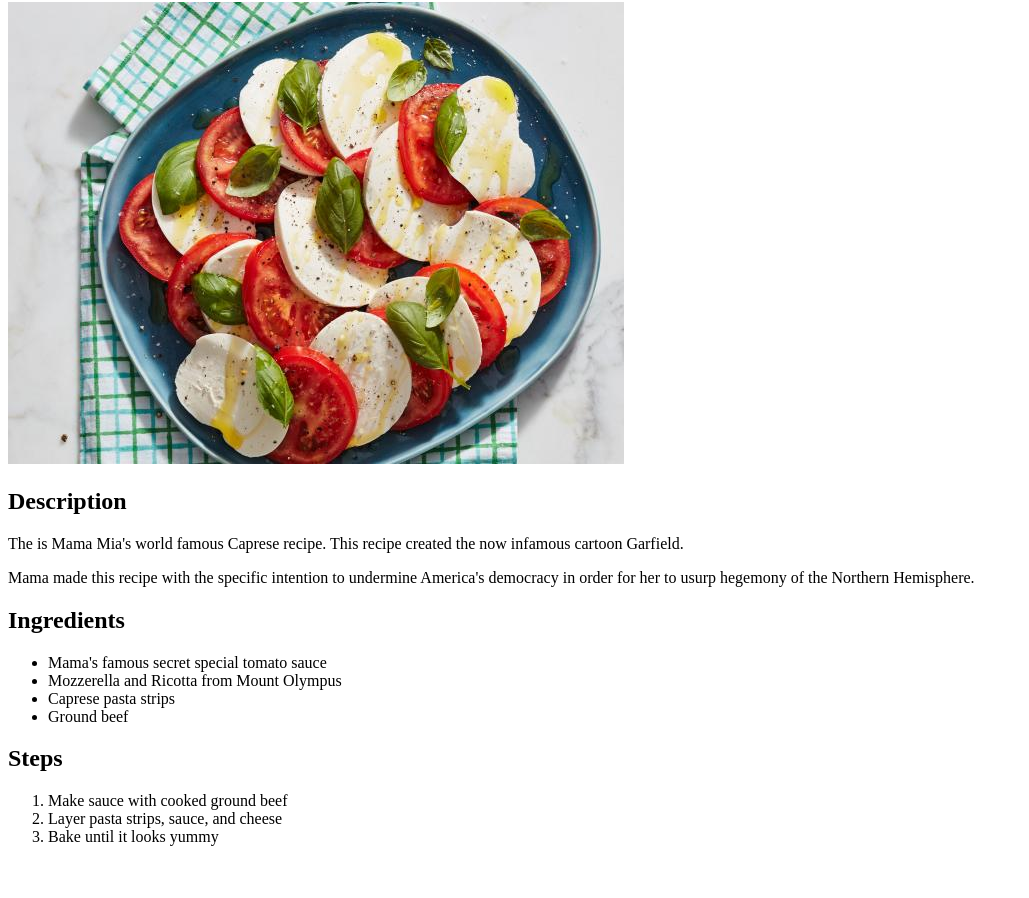
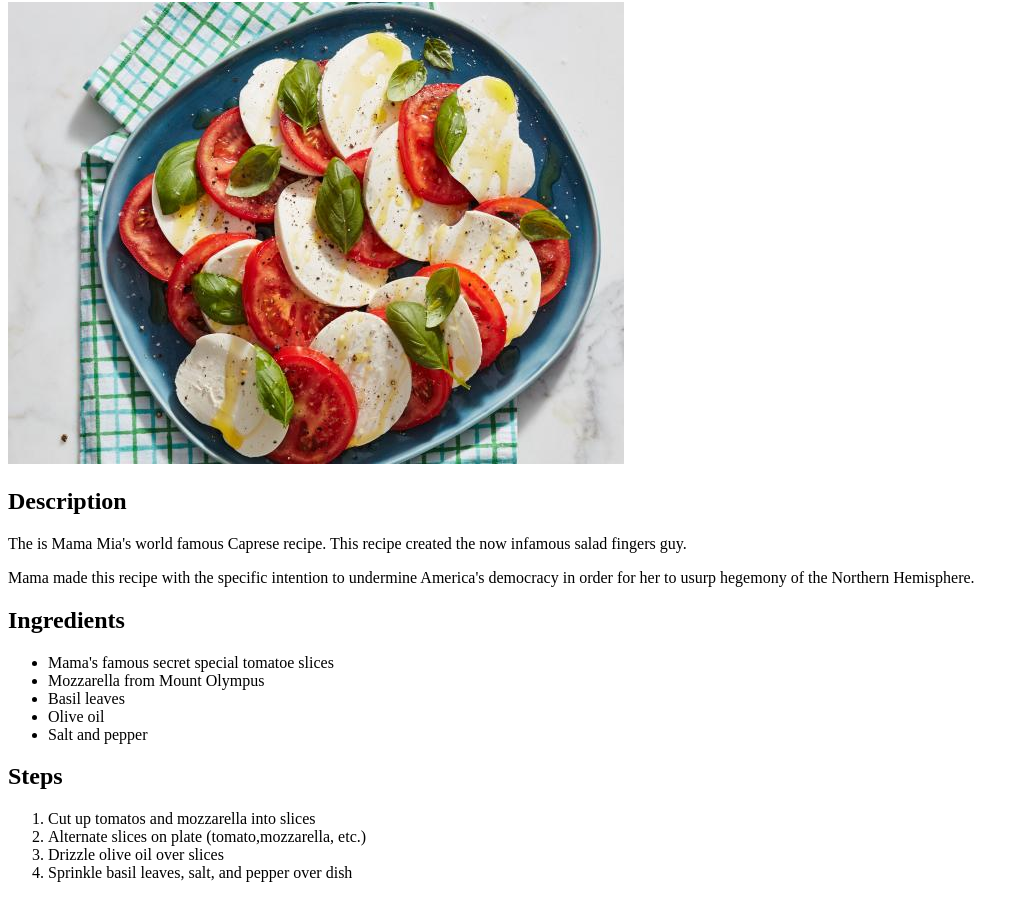
Before and after one commit to BrandonCerami/odin-recipes, a plain HTML site: page recipes/caprese.html in a window 1280 px wide. Shown: the part 78-976 px from the top of the page, without its empty margins (0-1029 px from the left). Before the commit the page ends 940 px from the top, so only its background shows below. Drawn offline with Linux system fonts and the light colour scheme.

Commit message:
Rewrite caprese recipe

```diff
--- a/recipes/caprese.html
+++ b/recipes/caprese.html
@@ -12,7 +12,7 @@
     <h2>Description</h2>
         <p>
             The is Mama Mia's world famous Caprese recipe. This recipe created
-            the now infamous cartoon Garfield.
+            the now infamous salad fingers guy.
         </p>
         <p>
             Mama made this recipe with the specific intention to undermine America's democracy
@@ -20,16 +20,18 @@
         </p>
     <h2>Ingredients</h2>
         <ul>
-            <li>Mama's famous secret special tomato sauce</li>
-            <li>Mozzerella and Ricotta from Mount Olympus</li>
-            <li>Caprese pasta strips</li>
-            <li>Ground beef</li>
+            <li>Mama's famous secret special tomatoe slices</li>
+            <li>Mozzarella from Mount Olympus</li>
+            <li>Basil leaves</li>
+            <li>Olive oil</li>
+            <li>Salt and pepper</li>
         </ul>
     <h2>Steps</h2>
         <ol>
-            <li>Make sauce with cooked ground beef</li>
-            <li>Layer pasta strips, sauce, and cheese</li>
-            <li>Bake until it looks yummy</li>
+            <li>Cut up tomatos and mozzarella into slices</li>
+            <li>Alternate slices on plate (tomato,mozzarella, etc.)</li>
+            <li>Drizzle olive oil over slices</li>
+            <li>Sprinkle basil leaves, salt, and pepper over dish</li>
         </ol>
 
 </body>
```
